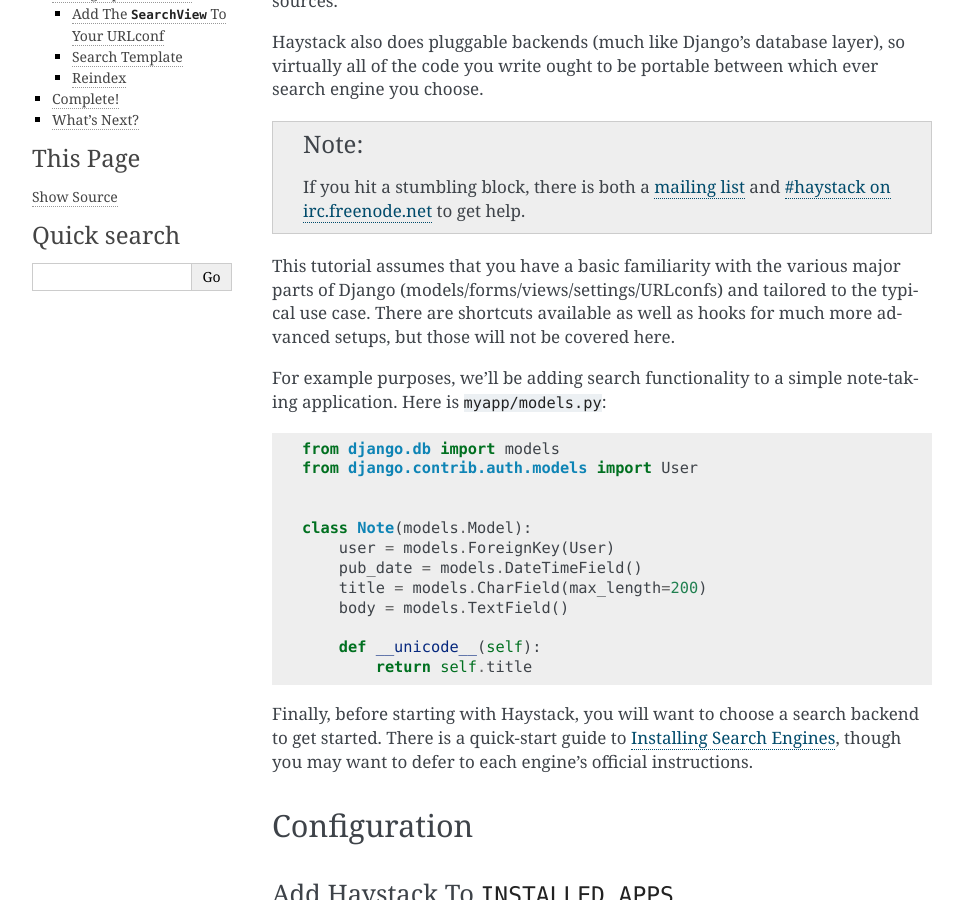
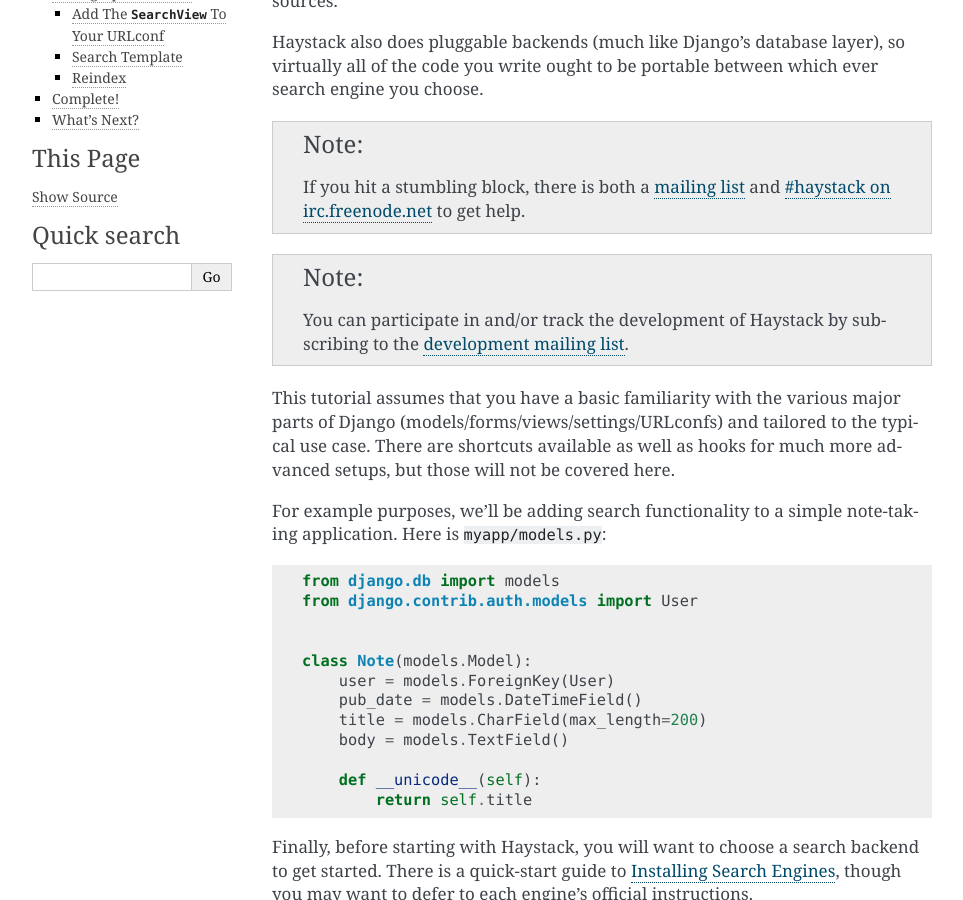
Before and after one commit to django-haystack/django-haystack, a Sphinx documentation site: the page built from docs/tutorial.rst, in a window 1280 px wide and 900 px high, scrolled down 388 px. Shown: the whole window, without its empty margins (148-1111 px from the left). Built offline with Sphinx 7.4.7, drawn with Linux system fonts in a browser that asks for light colours.

Commit message:
Add note directing users to django-haystack-dev mailing list.

```diff
--- a/docs/tutorial.rst
+++ b/docs/tutorial.rst
@@ -27,8 +27,14 @@
     If you hit a stumbling block, there is both a `mailing list`_ and
     `#haystack on irc.freenode.net`_ to get help.
 
+.. note::
+
+   You can participate in and/or track the development of Haystack by
+   subscribing to the `development mailing list`_.
+
 .. _mailing list: http://groups.google.com/group/django-haystack
 .. _#haystack on irc.freenode.net: irc://irc.freenode.net/haystack
+.. _development mailing list: http://groups.google.com/group/django-haystack-dev
 
 This tutorial assumes that you have a basic familiarity with the various major
 parts of Django (models/forms/views/settings/URLconfs) and tailored to the
```
